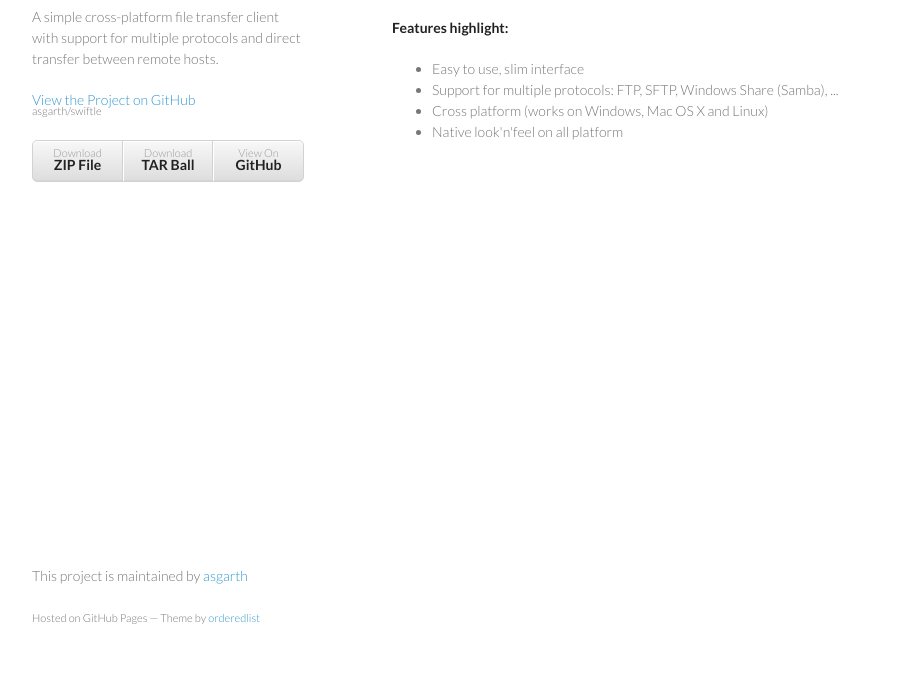
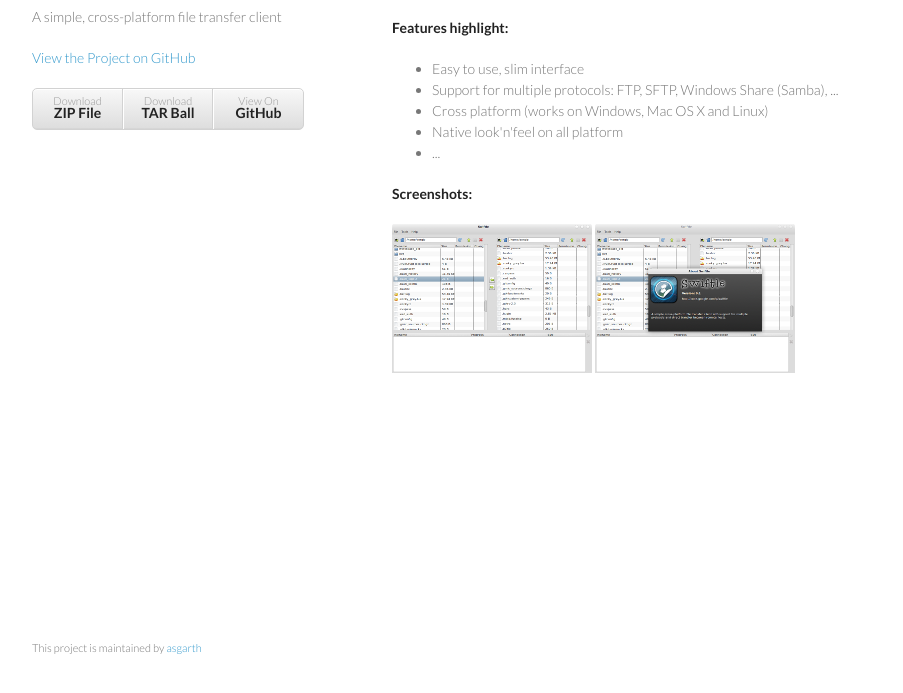
Before and after one commit to asgarth/swiftle, a plain HTML site: page index.html in a window 1280 px wide. Shown: the part 103-796 px from the top of the page, without its empty margins (178-1081 px from the left). Drawn offline with Linux system fonts and the light colour scheme.

Commit message:
added screenshots

```diff
--- a/index.html
+++ b/index.html
@@ -7,6 +7,7 @@
 
     <link rel="stylesheet" href="stylesheets/styles.css">
     <link rel="stylesheet" href="stylesheets/pygment_trac.css">
+
     <meta name="viewport" content="width=device-width, initial-scale=1, user-scalable=no">
     <!--[if lt IE 9]>
     <script src="//html5shiv.googlecode.com/svn/trunk/html5.js"></script>
@@ -16,9 +17,9 @@
     <div class="wrapper">
       <header>
         <h1>Swiftle</h1>
-        <p>A simple cross-platform file transfer client with support for multiple protocols and direct transfer between remote hosts.</p>
+        <p>A simple, cross-platform file transfer client</p>
 
-        <p class="view"><a href="https://github.com/asgarth/swiftle">View the Project on GitHub <small>asgarth/swiftle</small></a></p>
+        <p class="view"><a href="https://github.com/asgarth/swiftle">View the Project on GitHub</a></p>
 
 
         <ul>
@@ -37,11 +38,16 @@
           <li>Support for multiple protocols: FTP, SFTP, Windows Share (Samba), ...</li>
           <li>Cross platform (works on Windows, Mac OS X and Linux) </li>
           <li>Native look'n'feel on all platform</li>
+          <li>...</li>
         </ul>
+
+        <p><strong>Screenshots:</strong></p>
+
+        <a href="images/swiftle01.png"><img src="images/swiftle01_small.png" alt="" /></a>
+        <a href="images/swiftle02.png"><img src="images/swiftle02_small.png" alt="" /></a>
       </section>
       <footer>
-        <p>This project is maintained by <a href="https://github.com/asgarth">asgarth</a></p>
-        <p><small>Hosted on GitHub Pages &mdash; Theme by <a href="https://github.com/orderedlist">orderedlist</a></small></p>
+        <p><small>This project is maintained by <a href="https://github.com/asgarth">asgarth</a></small></p>
       </footer>
     </div>
     <script src="javascripts/scale.fix.js"></script>
--- a/stylesheets/styles.css
+++ b/stylesheets/styles.css
@@ -180,7 +180,7 @@ footer {
   width:270px;
   float:left;
   position:fixed;
-  bottom:50px;
+  bottom:20px;
 }
 
 @media print, screen and (max-width: 960px) {
```
Also changed, not shown: images/swiftle01.png (added), images/swiftle01_small.png (added), images/swiftle02.png (added), images/swiftle02_small.png (added). Lines whose indentation alone changed are shown as unchanged.
